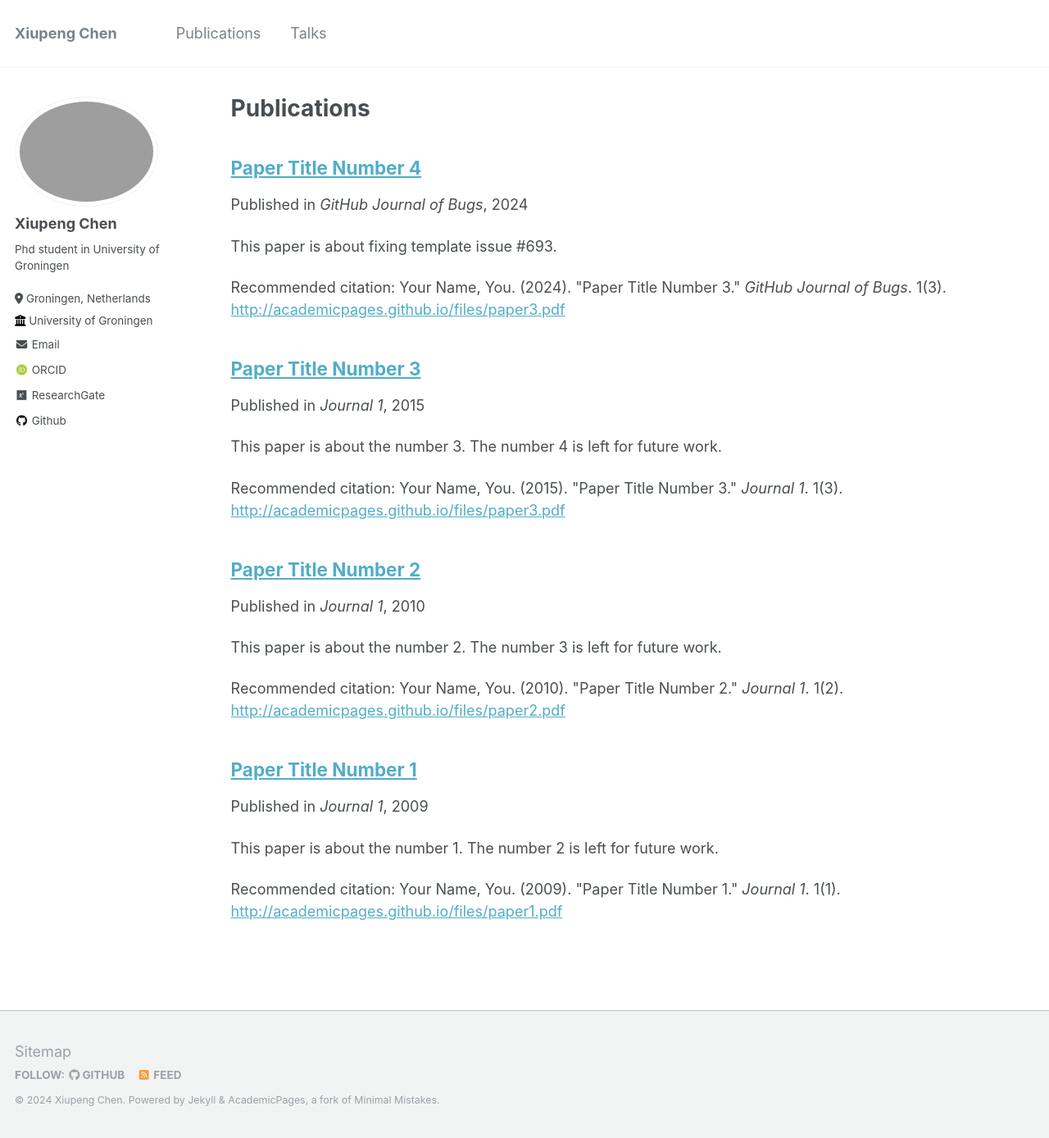
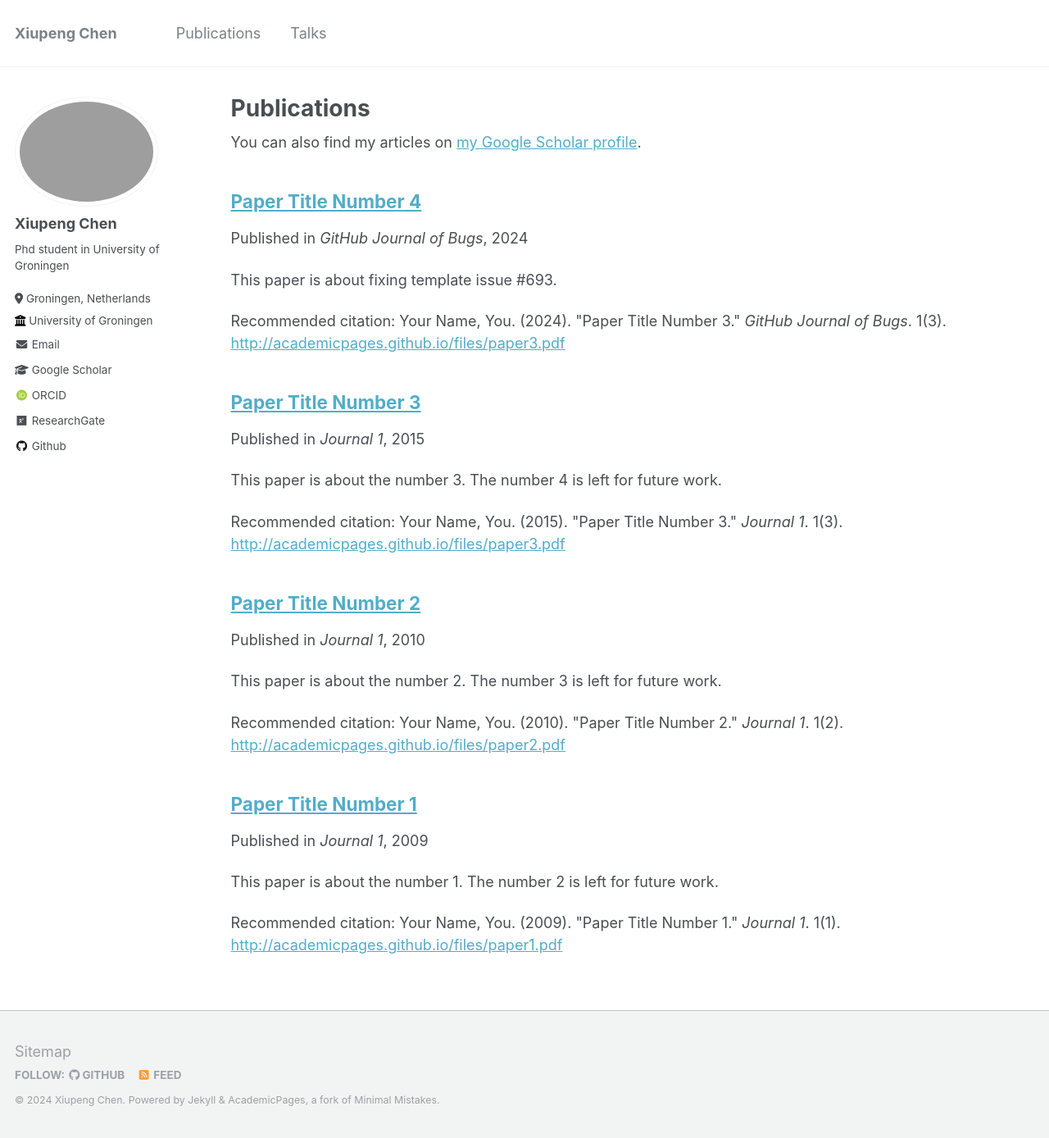
Before and after one commit to XiupengChen/XiupengChen.github.io, a Jekyll site: the page built from _pages/publications.md, in a window 1280 px wide and 1388 px high. Shown: the whole window at 82% size. Built offline with Jekyll 4.4.1, drawn with Linux system fonts in a browser that asks for light colours; some web fonts are replaced; part of the change alters nothing that is shown.

Commit message:
Update _config.yml

```diff
--- a/_config.yml
+++ b/_config.yml
@@ -32,7 +32,7 @@ author:
 
   # Academic websites
   arxiv            : # URL - Update with the correct link to your profile
-  googlescholar    : # "https://scholar.google.com/citations?user=PS_CX0AAAAAJ"
+  googlescholar    : "https://scholar.google.com/citations?user=ZhjeZQgAAAAJ&hl=en"
   impactstory      : # URL
   orcid            : "https://orcid.org/my-orcid?orcid=0000-0002-3464-5064"
   pubmed           : # "https://www.ncbi.nlm.nih.gov/pubmed/?term=john+snow"
```
